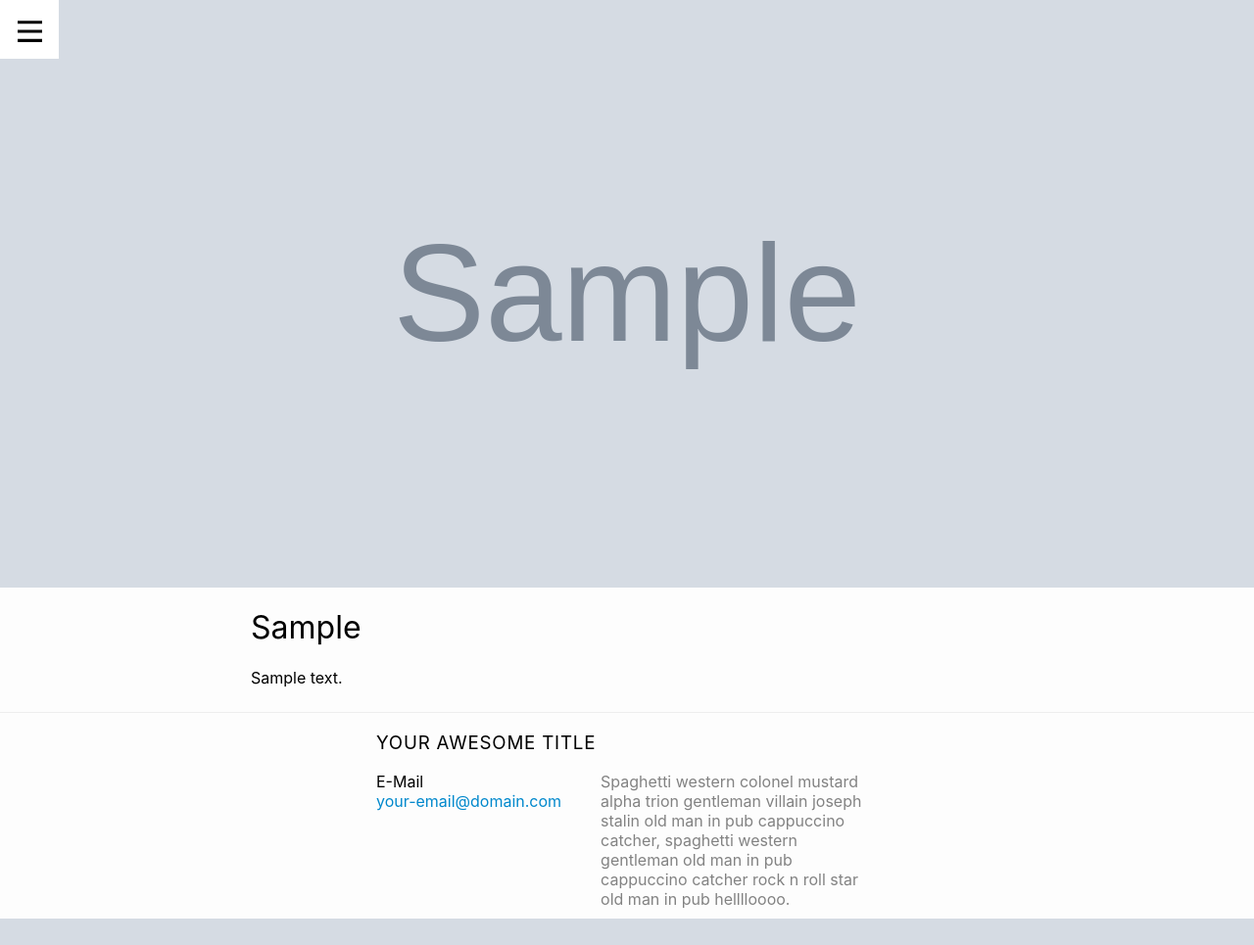
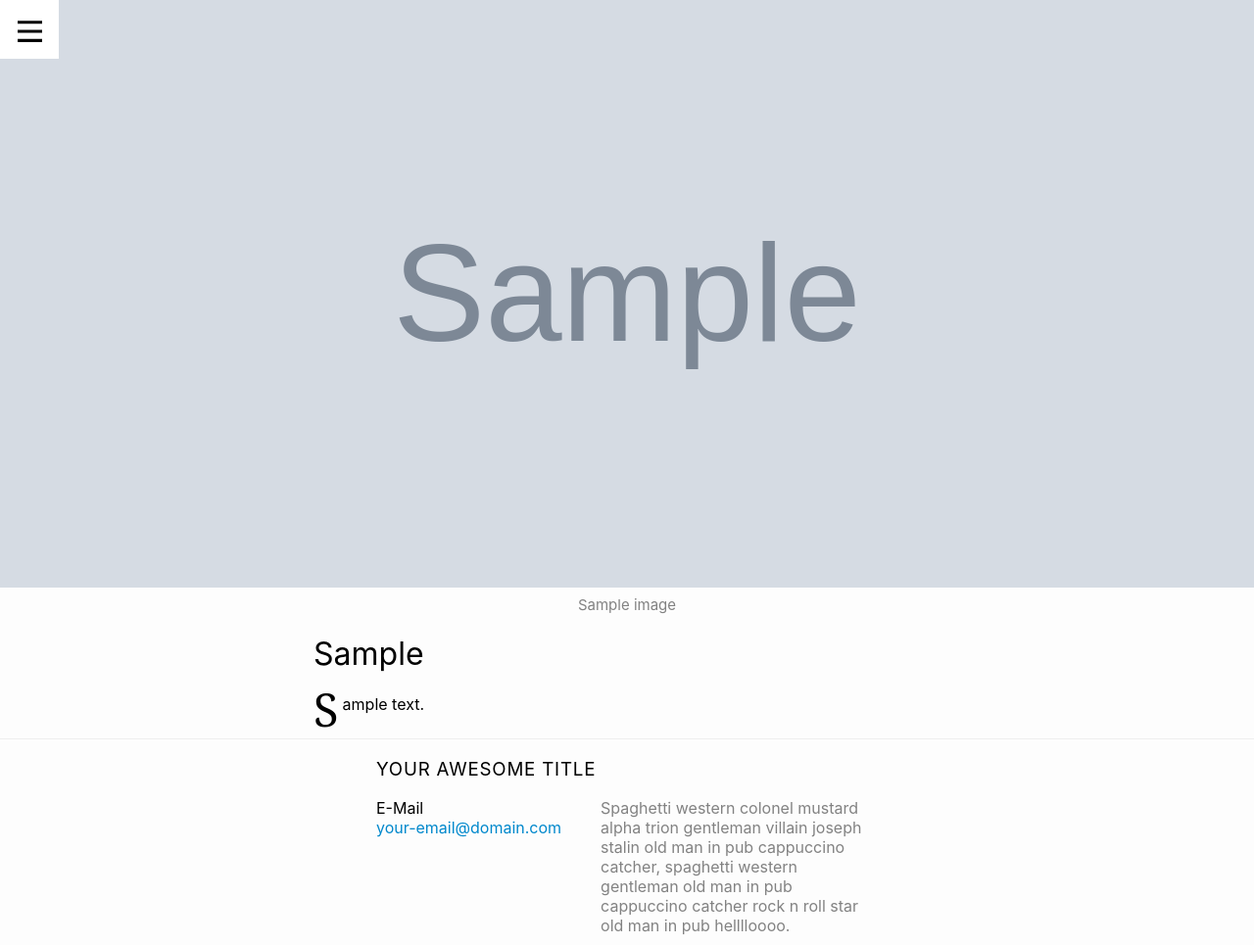
Before and after one commit to thesus/bokstaever, a Django app: a page that uses src/bokstaever/templates/bokstaever/detail.html in a window 1280 px wide. Shown: the whole page at 98% size. Before the commit the page ends 938 px from the top, so only its background shows below. Run offline with Django 3.2, Linux system fonts and the light colour scheme; tables that the repository leaves empty hold one stand-in row (values such as "Sample post"); grey boxes marked "Sample" are stand-in pictures; style sheets or scripts are compiled from the project's sources.

Commit message:
Link on index page to detailed posts, some refinements on detail view

```diff
--- a/src/bokstaever/static/css/style.scss
+++ b/src/bokstaever/static/css/style.scss
@@ -211,7 +211,8 @@ label.menu-toggle {
 }
 
 .detail-container {
-    .post-image {
+  .image-container {
+      .post-image {
         width: 100%;
         @media screen and (max-width: 500px) {
             height: 350px;
@@ -234,9 +235,19 @@ label.menu-toggle {
             height: 100%;
 
         }
+      }
+      .image-title {
+        margin: 8px auto 10px auto;
+        width: 80%;
+        display: block;
+        text-align: center;
+        font-size: 15px;
+        color: #828282;
+      }
     }
+
     .post-content {
-        width: 60%;
+        width: 50%;
         @media screen and (min-width: 500px) and (max-width: 700px) {
             width: 80%;
         }
@@ -247,6 +258,14 @@ label.menu-toggle {
 
         .text {
             text-align: justify;
+            p:first-child:first-letter {
+              // color: #903;
+              float: left;
+              font-family: Georgia;
+              font-size: 47px;
+              line-height: 25px;
+              padding: 3px 4px 0 0;
+            }
         }
     }
 }
--- a/src/bokstaever/templates/bokstaever/detail.html
+++ b/src/bokstaever/templates/bokstaever/detail.html
@@ -2,9 +2,12 @@
 
 {% block content %}
 <div class="detail-container">
+  <div class="image-container">
     <div class="post-image">
         <img src="{{ object.image.files.first.path.url }}">
     </div>
+    <span class="image-title">{{ object.image.title }}</span>
+  </div>
     <div class="post-content">
         <h1>{{ object.headline }}</h1>
         <div class="text">
--- a/src/bokstaever/templates/bokstaever/index.html
+++ b/src/bokstaever/templates/bokstaever/index.html
@@ -6,6 +6,7 @@
     <div class="overview">
     {% for post in object_list %}
         <div class="post">
+          <a href="/post/{{ post.slug }}">
             <span class="image" style="background-image: url({{ post.image.files.first.path.url }});" > </span>
             <div class="post-content">
                 <div class="post-text">
@@ -16,6 +17,7 @@
                   </div>
               </div>
             </div>
+          </a>
         </div>
     {% endfor %}
     </div>
```
